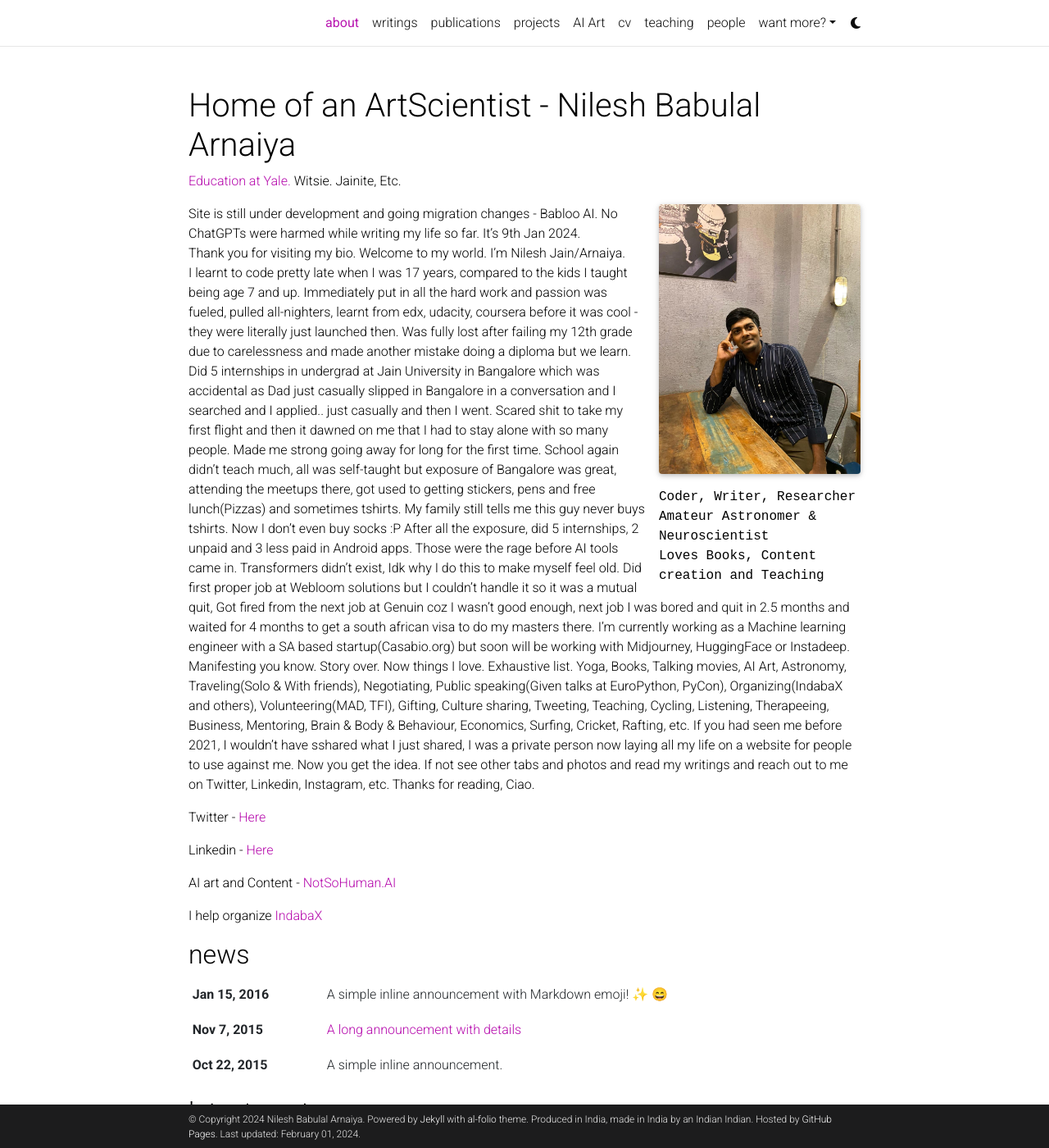
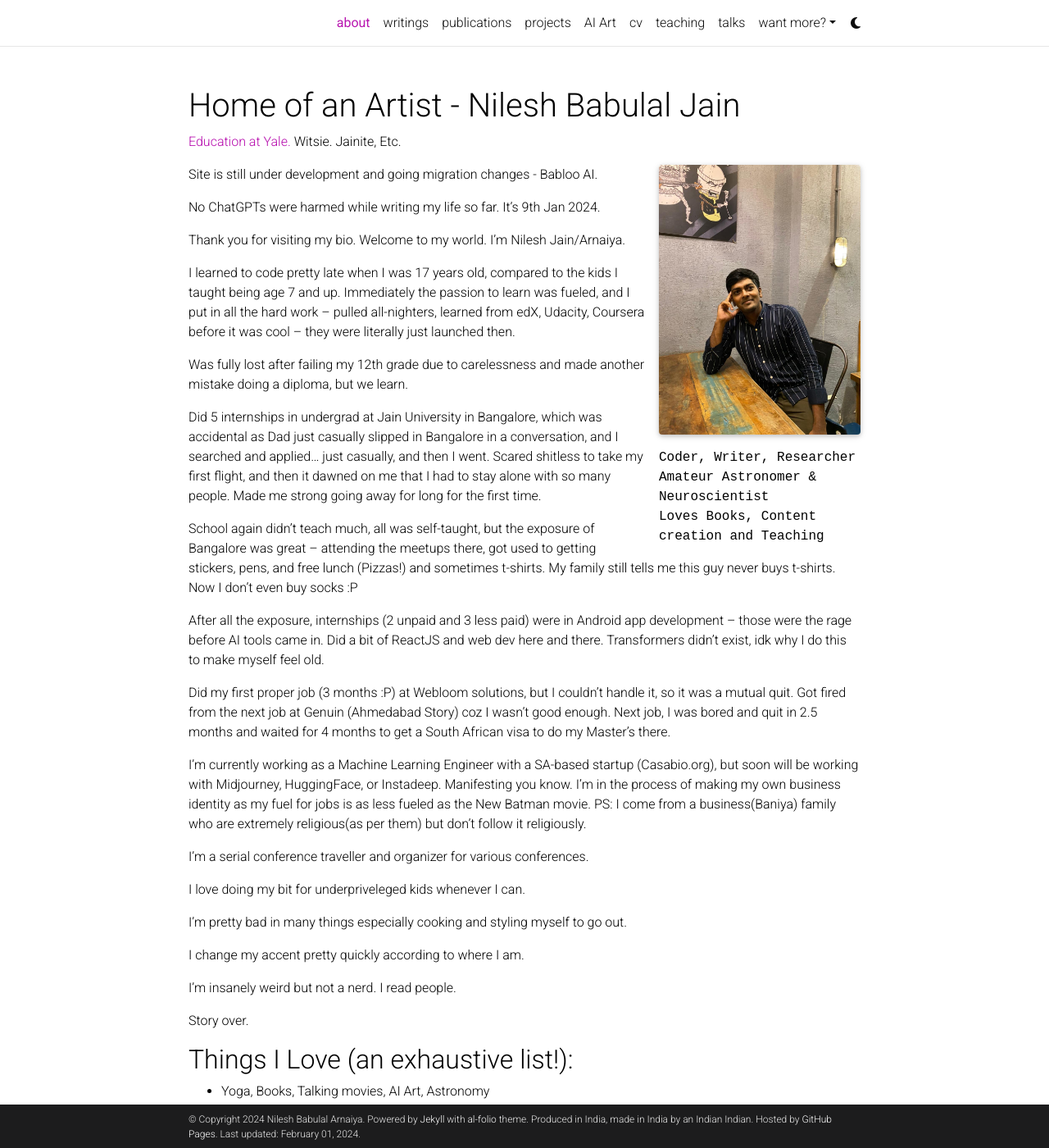
Before and after one commit to NileshArnaiya/nilesharnaiya.github.io, a Jekyll site: the page built from _pages/about.md, in a window 1280 px wide and 1400 px high. Shown: the whole window at 82% size. Built offline with Jekyll 4.4.1, drawn with Linux system fonts in a browser that asks for light colours; full-size pictures stand in for the smaller copies a plugin makes; emoji names are drawn with the system emoji font; comment, search, counter and statistics services are not loaded; a style sheet for code colours, icons or effects is not loaded; some of the changed text lies outside the part shown.

Commit message:
modified writings and home page

```diff
--- a/_config.yml
+++ b/_config.yml
@@ -2,11 +2,11 @@
 # Site settings
 # -----------------------------------------------------------------------------
 
-title: Home of an ArtScientist - Nilesh Babulal Arnaiya # the website title (if blank, full name will be used instead)
+title: Home of an Artist - Nilesh Babulal Jain # the website title (if blank, full name will be used instead)
 first_name: Nilesh
 middle_name: Babulal
 last_name: Arnaiya
-email: nilesh.arnaiya_at_gmail.com
+email: nilesh.arnaiya@gmail.com
 description: > # the ">" symbol means to ignore newlines until "footer_text:"
   A simple, whitespace theme for academics. Based on [*folio](https://github.com/bogoli/-folio) design.
 footer_text: >
@@ -33,7 +33,7 @@
 repo_trophies:
   enabled: true
   theme_light: flat    # https://github.com/ryo-ma/github-profile-trophy
-  theme_dark: gitdimmed  # https://github.com/ryo-ma/github-profile-trophy
+  theme_dark: default  # https://github.com/ryo-ma/github-profile-trophy
 
 # -----------------------------------------------------------------------------
 # RSS Feed
@@ -154,10 +154,6 @@
 # External sources.
 # If you have blog posts published on medium.com or other external sources,
 # you can display them in your blog by adding a link to the RSS feed.
-external_sources:
-  - name: medium.com
-    rss_url: https://medium.com/@al-folio/feed
-
 # -----------------------------------------------------------------------------
 # Collections
 # -----------------------------------------------------------------------------
@@ -175,12 +171,12 @@
 announcements:
   enabled: true
   scrollable: true # adds a vertical scroll bar if there are more than 3 news items
-  limit: 5 # leave blank to include all the news in the `_news` folder
+  limit: 50 # leave blank to include all the news in the `_news` folder
 
 latest_posts:
   enabled: true
   scrollable: true # adds a vertical scroll bar if there are more than 3 new posts items
-  limit: 3 # leave blank to include all the blog posts
+  limit: 30 # leave blank to include all the blog posts
 
 # -----------------------------------------------------------------------------
 # Jekyll settings
@@ -262,8 +258,8 @@
     tag: '/blog/tag/:name/'
     category: '/blog/category/:name/'
 
-display_tags: ['formatting', 'images', 'links', 'math', 'code'] # these tags will be displayed on the front page of your blog
-display_categories: ['blockquotes'] # these categories will be displayed on the front page of your blog
+display_tags: ['science', 'brain', 'intelligence', 'astronomy', 'books'] # these tags will be displayed on the front page of your blog
+display_categories: ['psychology'] # these categories will be displayed on the front page of your blog
 
 # -----------------------------------------------------------------------------
 # Jekyll Scholar
--- a/_pages/about.md
+++ b/_pages/about.md
@@ -18,16 +18,53 @@
 selected_papers: true # includes a list of papers marked as "selected={true}"
 social: true  # includes social icons at the bottom of the page
 ---
-Site is still under development and going migration changes - Babloo AI. No ChatGPTs were harmed while writing my life so far. It's 9th Jan 2024.
+Site is still under development and going migration changes - Babloo AI.
+
+No ChatGPTs were harmed while writing my life so far. It's 9th Jan 2024.
+
 Thank you for visiting my bio. Welcome to my world. I'm Nilesh Jain/Arnaiya.
-I learnt to code pretty late when I was 17 years, compared to the kids I taught being age 7 and up.
-Immediately put in all the hard work and passion was fueled, pulled all-nighters, learnt from edx, udacity, coursera before it was cool - they were literally just launched then. Was fully lost after failing my 12th grade due to carelessness and made another mistake doing a diploma but we learn. Did 5 internships in undergrad at Jain University in Bangalore which was accidental as Dad just casually slipped in Bangalore in a conversation and I searched and I applied.. just casually and then I went. Scared shit to take my first flight and then it dawned on me that I had to stay alone with so many people. Made me strong going away for long for the first time. School again didn't teach much, all was self-taught but exposure of Bangalore was great, attending the meetups there, got used to getting stickers, pens and free lunch(Pizzas) and sometimes tshirts. My family still tells me this guy never buys tshirts. Now I don't even buy socks :P
-After all the exposure, did 5 internships, 2 unpaid and 3 less paid in Android apps. Those were the rage before AI tools came in. Transformers didn't exist, Idk why I do this to make myself feel old.
-Did first proper job at Webloom solutions but I couldn't handle it so it was a mutual quit,
-Got fired from the next job at Genuin coz I wasn't good enough, next job I was bored and quit in 2.5 months and waited for 4 months to get a south african visa to do my masters there.
-I'm currently working as a Machine learning engineer with a SA based startup(Casabio.org) but soon will be working with Midjourney, HuggingFace or Instadeep. Manifesting you know.
-Story over. Now things I love. Exhaustive list.
-Yoga, Books, Talking movies, AI Art, Astronomy, Traveling(Solo & With friends), Negotiating, Public speaking(Given talks at EuroPython, PyCon), Organizing(IndabaX and others), Volunteering(MAD, TFI), Gifting, Culture sharing, Tweeting, Teaching, Cycling, Listening, Therapeeing, Business, Mentoring, Brain & Body & Behaviour, Economics, Surfing, Cricket, Rafting, etc. If you had seen me before 2021, I wouldn't have sshared what I just shared, I was a private person now laying all my life on a website for people to use against me. Now you get the idea. If not see other tabs and photos and read my writings and reach out to me on Twitter, Linkedin, Instagram, etc.
+
+I learned to code pretty late when I was 17 years old, compared to the kids I taught being age 7 and up. Immediately the passion to learn was fueled, and I put in all the hard work – pulled all-nighters, learned from edX, Udacity, Coursera before it was cool – they were literally just launched then.
+
+Was fully lost after failing my 12th grade due to carelessness and made another mistake doing a diploma, but we learn.
+
+Did 5 internships in undergrad at Jain University in Bangalore, which was accidental as Dad just casually slipped in Bangalore in a conversation, and I searched and applied… just casually, and then I went. Scared shitless to take my first flight, and then it dawned on me that I had to stay alone with so many people. Made me strong going away for long for the first time.
+
+School again didn't teach much, all was self-taught, but the exposure of Bangalore was great – attending the meetups there, got used to getting stickers, pens, and free lunch (Pizzas!) and sometimes t-shirts. My family still tells me this guy never buys t-shirts. Now I don't even buy socks :P
+
+After all the exposure, internships (2 unpaid and 3 less paid) were in Android app development – those were the rage before AI tools came in. Did a bit of ReactJS and web dev here and there. Transformers didn't exist, idk why I do this to make myself feel old.
+
+Did my first proper job (3 months :P) at Webloom solutions, but I couldn't handle it, so it was a mutual quit. Got fired from the next job at Genuin (Ahmedabad Story) coz I wasn't good enough. Next job, I was bored and quit in 2.5 months and waited for 4 months to get a South African visa to do my Master's there.
+
+I'm currently working as a Machine Learning Engineer with a SA-based startup (Casabio.org), but soon will be working with Midjourney, HuggingFace, or Instadeep. Manifesting you know. I'm in the process of making my own business identity as my fuel for jobs is as less fueled as the New Batman movie. PS: I come from a business(Baniya) family who are extremely religious(as per them) but don't follow it religiously.
+
+I'm a serial conference traveller and organizer for various conferences.
+
+I love doing my bit for underpriveleged kids whenever I can.
+
+I'm pretty bad in many things especially cooking and styling myself to go out.
+
+I change my accent pretty quickly according to where I am.
+
+I'm insanely weird but not a nerd. I read people.
+
+Story over.
+
+## Things I Love (an exhaustive list!):
+
+* Yoga, Books, Talking movies, AI Art, Astronomy
+* Traveling (solo & with friends)
+* Negotiating, Public speaking (Given talks at EuroPython, PyCon)
+* Organizing (IndabaX and others)
+* Volunteering (MAD, TFI)
+* Gifting, Culture sharing, Tweeting, Teaching, Cycling
+* Listening, Therapeeing, Business, Mentoring
+* Brain & Body & Behaviour, Economics, Surfing, Cricket, Rafting, etc.
+
+If you had seen me before 2021, I wouldn't have shared what I just shared. I was a private person, now laying all my life on a website for people to use against me. Now you get the idea.
+
+If not, see other tabs and photos and read my writings and reach out to me on Twitter, Linkedin, Instagram, etc.
+
 Thanks for reading, Ciao.
 
 Twitter - <a href='https://twitter.com/nilesharnaiya'> Here </a>
```
Also changed, not shown: _pages/profiles.md (+4 -4 lines), _posts/2015-05-15-images.md (+6 -5 lines), _posts/2015-10-20-disqus-comments.md (deleted, +0 -11 lines), _posts/2021-07-04-diagrams.md (deleted, +0 -35 lines), _posts/2022-02-01-redirect.md (deleted, +0 -9 lines), _posts/2022-12-10-giscus-comments.md (deleted, +0 -11 lines), _posts/2023-03-20-table-of-contents.md (deleted, +0 -42 lines), _posts/2023-03-21-tables.md (deleted, +0 -104 lines), _posts/2023-04-25-sidebar-table-of-contents.md (deleted, +0 -43 lines), _posts/2023-05-12-custom-blockquotes.md (deleted, +0 -111 lines), _posts/2023-12-12-tikzjax.md (deleted, +0 -18 lines), 1 other file.
